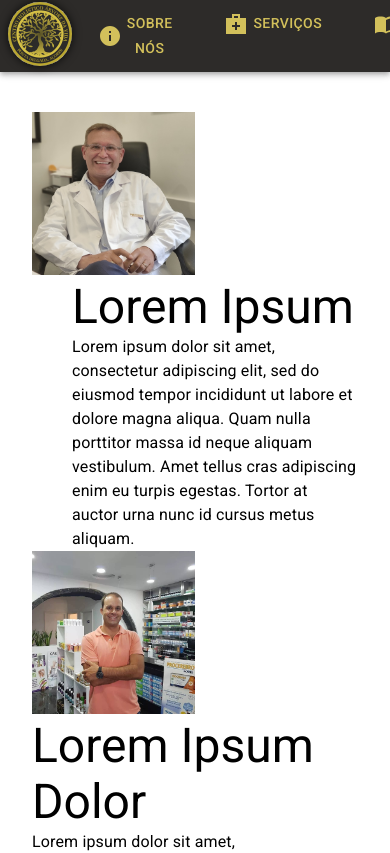
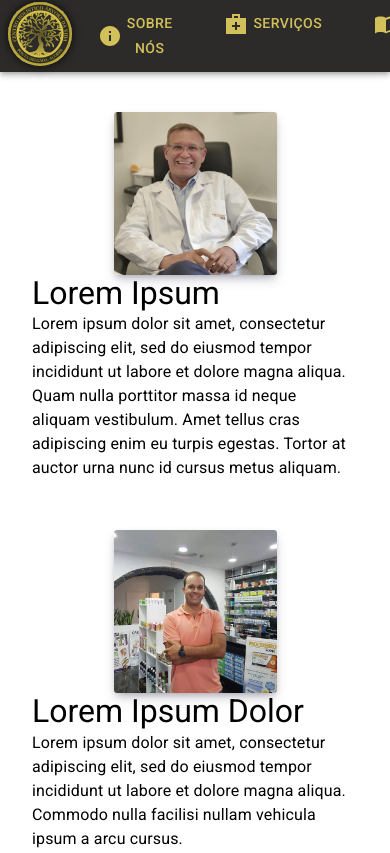
Before and after one commit to ruimpcastro/arvore-da-vida, a React (Create React App) app in the folder arvore-da-vida/: page /sobrenos in a window 390 px wide. Shown: the top 853 px of the page. Built offline with nearby package versions, Linux system fonts and the light colour scheme.

Commit message:
Created media queries for max width of 1199px

```diff
--- a/arvore-da-vida/src/MaterialColorTheme/MaterialColorTheme.js
+++ b/arvore-da-vida/src/MaterialColorTheme/MaterialColorTheme.js
@@ -1,6 +1,7 @@
 import { createTheme } from "@material-ui/core/styles";
+import { responsiveFontSizes } from "@material-ui/core/";
 
-export const theme = createTheme({
+export let theme = createTheme({
   palette: {
     primary: {
       light: "#565451",
@@ -16,3 +17,5 @@ export const theme = createTheme({
     },
   },
 });
+
+theme = responsiveFontSizes(theme);
--- a/arvore-da-vida/src/components/SobreNos/Content/Content.js
+++ b/arvore-da-vida/src/components/SobreNos/Content/Content.js
@@ -34,7 +34,7 @@ const Content = (props) => {
               width="50%"
               className={styles.image}
             />
-            <Box mr={5} className={styles.textBox}>
+            <Box className={styles.textBox}>
               <Typography variant="h3">{props.title}</Typography>
               <Typography variant="body1">{props.body}</Typography>
             </Box>
--- a/arvore-da-vida/src/components/SobreNos/Content/Content.module.css
+++ b/arvore-da-vida/src/components/SobreNos/Content/Content.module.css
@@ -30,22 +30,21 @@
   }
 }
 
-@media only screen and (min-width: 1199px) {
+@media only screen and (max-width: 1199px) {
   .boxContainer {
     margin-bottom: 50px;
   }
 
   .containerBox {
     display: flex;
-    flex-direction: row;
-    align-items: flex-start;
-    justify-content: space-between;
+    flex-direction: column;
+    align-items: center;
+    margin: 0;
   }
   .containerBoxReversed {
     display: flex;
-    flex-direction: row-reverse;
-    align-items: flex-start;
-    justify-content: space-between;
+    flex-direction: column;
+    align-items: center;
   }
 
   .image {
@@ -57,7 +56,7 @@
   .textBox {
     display: flex;
     flex-direction: column;
-    align-items: flex-start;
-    margin: 0 50px;
+    align-items: start;
+    margin-left: 0 !important;
   }
 }
--- a/arvore-da-vida/src/containers/Contactos/Contactos.js
+++ b/arvore-da-vida/src/containers/Contactos/Contactos.js
@@ -12,11 +12,11 @@ class Contactos extends Component {
     return (
       <Layout>
         <Box mt={5}>
-          <Container>
+          <Container className={styles.container}>
             <Box className={styles.containerBox} mb={5}>
-              <Box sx={{display: 'flex', justifyContent: 'center'}}>
+              <Box className={styles.justifyText}>
                 <Box className={styles.textBox}>
-                  <Typography variant="h2">
+                  <Typography variant="h2" className={styles.title}>
                     Não tenha dúvidas. Entre em contacto connosco
                   </Typography>
                 </Box>
--- a/arvore-da-vida/src/containers/Contactos/Contactos.module.css
+++ b/arvore-da-vida/src/containers/Contactos/Contactos.module.css
@@ -18,8 +18,12 @@
 }
 
 @media only screen and (max-width: 1199px) {
+  .container {
+    display: flex;
+    flex-direction: column;
+    align-items: center;
+  }
   .containerBox {
-    align-items: center;
     justify-content: center;
     align-content: center;
     align-items: center;
@@ -30,8 +34,8 @@
     justify-content: center;
   }
 
-  .textBox {
-    width: 50%;
+  .title {
+    text-align: center;
   }
 
   .contactBox {
@@ -39,3 +43,6 @@
     flex-direction: column;
   }
 }
+
+@media only screen and (max-width: 800px) {
+}
--- a/arvore-da-vida/src/containers/Servicos/Servicos.js
+++ b/arvore-da-vida/src/containers/Servicos/Servicos.js
@@ -58,9 +58,13 @@ class Servicos extends Component {
       <Layout>
         <Container>
           <Box mt={5} mb={5}>
-            <Grid container spacing={2} style={{ display: "flex" }}>
+            <Grid
+              container
+              spacing={2}
+              style={{ display: "flex" }}
+            >
               {this.state.servicos.map((servico) => (
-                <Grid item xs={4} key={servico.id} zeroMinWidth>
+                <Grid item xs={12} sm={6} key={servico.id} zeroMinWidth>
                   <Servico
                     image={servico.image}
                     title={servico.title}
```
